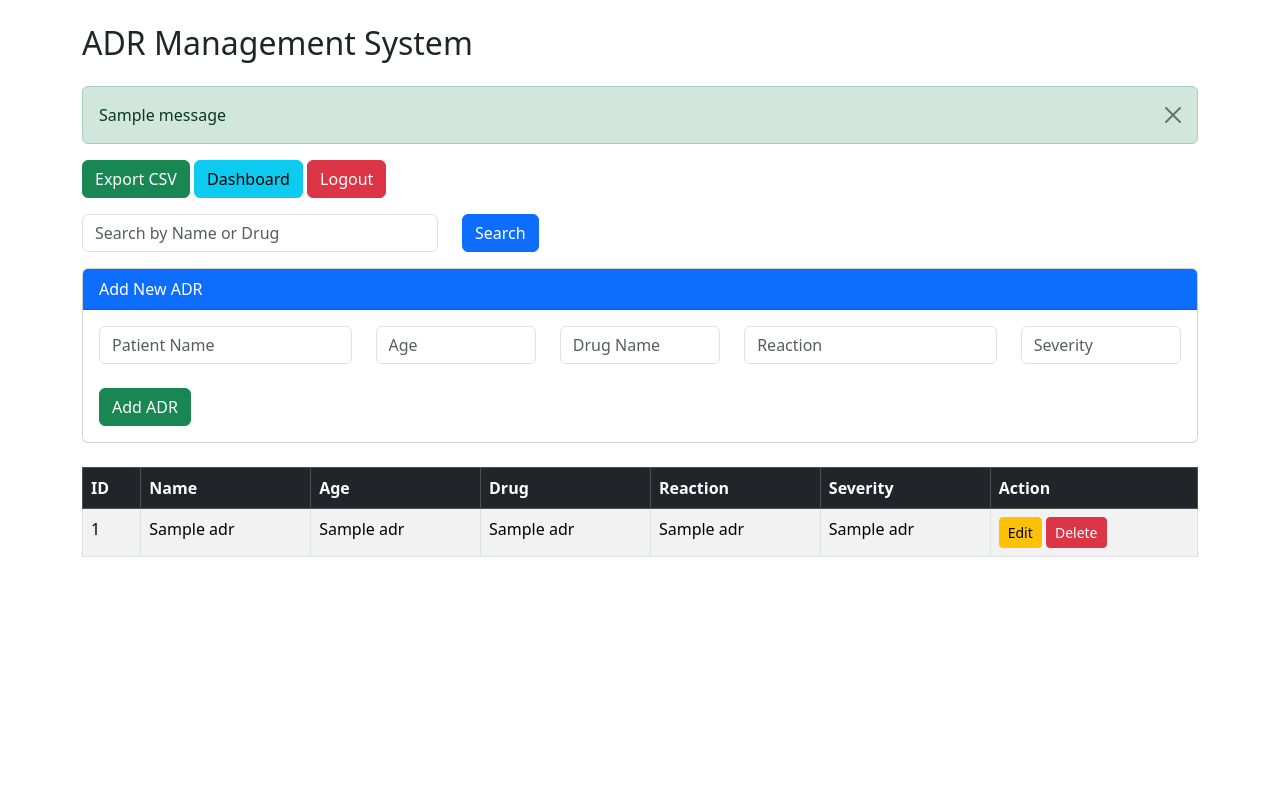
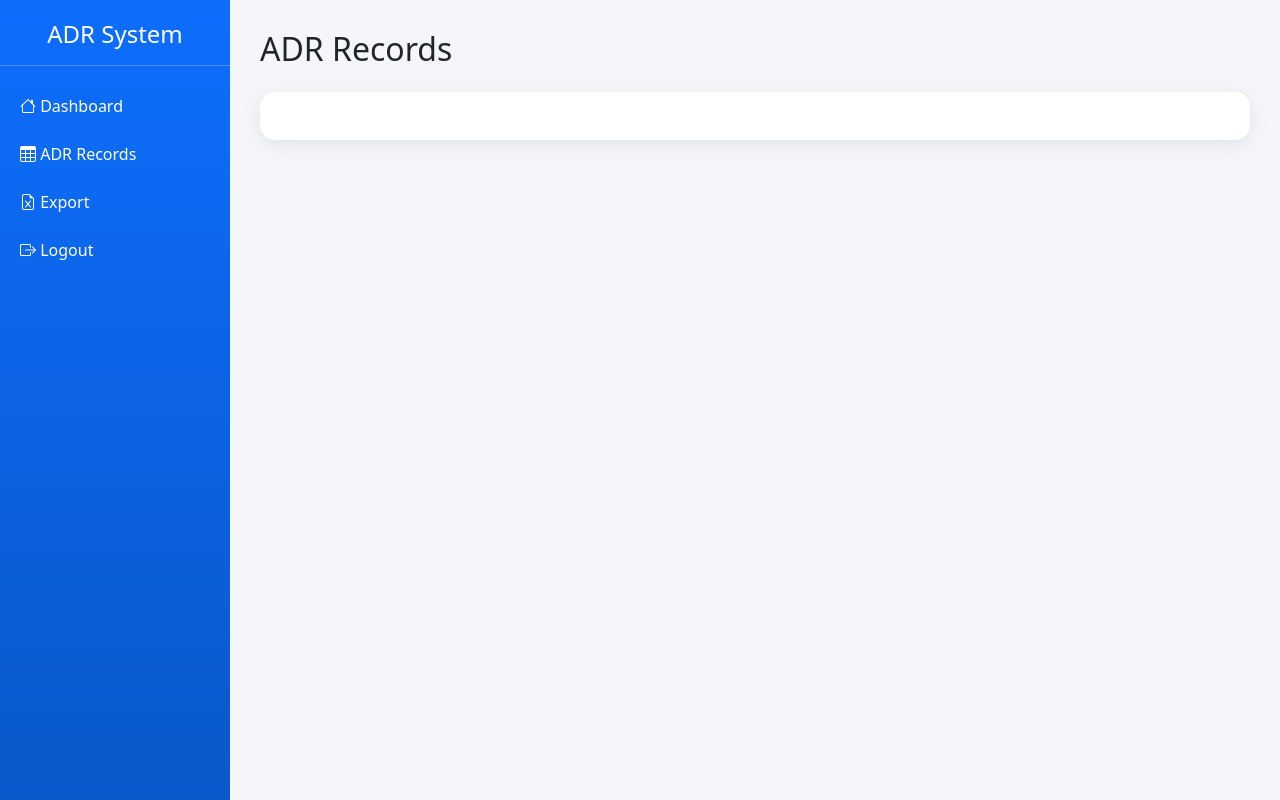
Before and after one commit to Sumit9904/adr-system, a Flask app: page / in a window 1280 px wide. Run offline with Flask 3, Linux system fonts and the light colour scheme; the visitor is signed in with stand-in values (Sample User, id 1); one stand-in notice (Sample message) is shown; a database or web service that is not in the repository returns one stand-in record (values such as "Sample title"); data that the repository does not hold is empty; some libraries are stand-ins or nearby versions.

Commit message:
Converted dashboard to base layout

```diff
--- /dev/null
+++ b/templates/base.html
@@ -0,0 +1,67 @@
+<!DOCTYPE html>
+<html>
+<head>
+    <title>ADR Intelligence System</title>
+    <meta name="viewport" content="width=device-width, initial-scale=1">
+
+    <!-- Bootstrap -->
+    <link href="https://cdn.jsdelivr.net/npm/bootstrap@5.3.2/dist/css/bootstrap.min.css" rel="stylesheet">
+
+    <!-- Icons -->
+    <link href="https://cdn.jsdelivr.net/npm/bootstrap-icons/font/bootstrap-icons.css" rel="stylesheet">
+
+    <style>
+        body {
+            background-color: #f4f6f9;
+        }
+
+        .sidebar {
+            height: 100vh;
+            background: linear-gradient(180deg, #0d6efd, #0a58ca);
+            color: white;
+            position: fixed;
+            width: 230px;
+            padding-top: 20px;
+        }
+
+        .sidebar a {
+            color: white;
+            display: block;
+            padding: 12px 20px;
+            text-decoration: none;
+        }
+
+        .sidebar a:hover {
+            background: rgba(255,255,255,0.15);
+        }
+
+        .content {
+            margin-left: 230px;
+            padding: 30px;
+        }
+
+        .card {
+            border: none;
+            border-radius: 15px;
+            box-shadow: 0 5px 20px rgba(0,0,0,0.08);
+        }
+    </style>
+</head>
+<body>
+
+<div class="sidebar">
+    <h4 class="text-center">ADR System</h4>
+    <hr>
+    <a href="/"><i class="bi bi-house"></i> Dashboard</a>
+    <a href="/"><i class="bi bi-table"></i> ADR Records</a>
+    <a href="/export"><i class="bi bi-file-earmark-excel"></i> Export</a>
+    <a href="/logout"><i class="bi bi-box-arrow-right"></i> Logout</a>
+</div>
+
+<div class="content">
+    {% block content %}{% endblock %}
+</div>
+
+<script src="https://cdn.jsdelivr.net/npm/bootstrap@5.3.2/dist/js/bootstrap.bundle.min.js"></script>
+</body>
+</html>
--- a/templates/index.html
+++ b/templates/index.html
@@ -1,121 +1,11 @@
-<!DOCTYPE html>
-<html>
-<head>
-    <title>ADR Management System</title>
-    <link href="https://cdn.jsdelivr.net/npm/bootstrap@5.3.2/dist/css/bootstrap.min.css" rel="stylesheet">
-</head>
-<body>
+{% extends "base.html" %}
 
-<div class="container mt-4">
+{% block content %}
 
-    <h2 class="mb-4">ADR Management System</h2>
+<h2 class="mb-4">ADR Records</h2>
 
-    <!-- Flash Messages -->
-    {% with messages = get_flashed_messages(with_categories=true) %}
-      {% for category, message in messages %}
-        <div class="alert alert-{{ category }} alert-dismissible fade show" role="alert">
-            {{ message }}
-            <button type="button" class="btn-close" data-bs-dismiss="alert"></button>
-        </div>
-      {% endfor %}
-    {% endwith %}
-
-    <!-- Top Buttons -->
-    <div class="mb-3">
-        <a href="/export" class="btn btn-success">Export CSV</a>
-        <a href="/dashboard" class="btn btn-info">Dashboard</a>
-        <a href="/logout" class="btn btn-danger">Logout</a>
-    </div>
-
-    <!-- Search -->
-    <form method="POST" class="mb-3">
-        <div class="row">
-            <div class="col-md-4">
-                <input type="text" name="search" class="form-control" placeholder="Search by Name or Drug">
-            </div>
-            <div class="col-md-2">
-                <button type="submit" class="btn btn-primary">Search</button>
-            </div>
-        </div>
-    </form>
-
-    <!-- Add ADR Form -->
-    <div class="card mb-4">
-        <div class="card-header bg-primary text-white">
-            Add New ADR
-        </div>
-        <div class="card-body">
-            <form action="/add" method="POST">
-                <div class="row">
-                    <div class="col-md-3">
-                        <input type="text" name="name" class="form-control" placeholder="Patient Name" required>
-                    </div>
-                    <div class="col-md-2">
-                        <input type="number" name="age" class="form-control" placeholder="Age" required>
-                    </div>
-                    <div class="col-md-2">
-                        <input type="text" name="drug" class="form-control" placeholder="Drug Name" required>
-                    </div>
-                    <div class="col-md-3">
-                        <input type="text" name="reaction" class="form-control" placeholder="Reaction" required>
-                    </div>
-                    <div class="col-md-2">
-                        <input type="text" name="severity" class="form-control" placeholder="Severity" required>
-                    </div>
-                </div>
-                <br>
-                <button type="submit" class="btn btn-success">Add ADR</button>
-            </form>
-        </div>
-    </div>
-
-    <!-- ADR Table -->
-    <table class="table table-bordered table-striped">
-        <thead class="table-dark">
-            <tr>
-                <th>ID</th>
-                <th>Name</th>
-                <th>Age</th>
-                <th>Drug</th>
-                <th>Reaction</th>
-                <th>Severity</th>
-                <th>Action</th>
-            </tr>
-        </thead>
-        <tbody>
-            {% for row in adr %}
-            <tr>
-                <td>{{ row[0] }}</td>
-                <td>{{ row[1] }}</td>
-                <td>{{ row[2] }}</td>
-                <td>{{ row[3] }}</td>
-                <td>{{ row[4] }}</td>
-                <td>{{ row[5] }}</td>
-                <td>
-                    <a href="/edit/{{ row[0] }}" class="btn btn-sm btn-warning">Edit</a>
-                    <a href="/delete/{{ row[0] }}" class="btn btn-sm btn-danger"
-                       onclick="return confirm('Are you sure you want to delete this record?');">
-                       Delete
-                    </a>
-                </td>
-            </tr>
-            {% endfor %}
-        </tbody>
-    </table>
-
-    <!-- Pagination -->
-    <nav>
-        <ul class="pagination">
-            {% for p in range(1, total_pages+1) %}
-                <li class="page-item {% if p == page %}active{% endif %}">
-                    <a class="page-link" href="/?page={{ p }}">{{ p }}</a>
-                </li>
-            {% endfor %}
-        </ul>
-    </nav>
-
+<div class="card p-4">
+    <!-- Keep your existing table here -->
 </div>
 
-<script src="https://cdn.jsdelivr.net/npm/bootstrap@5.3.2/dist/js/bootstrap.bundle.min.js"></script>
-</body>
-</html>
+{% endblock %}
```
Also changed, not shown: templates/dashboard.html (+17 -29 lines).
